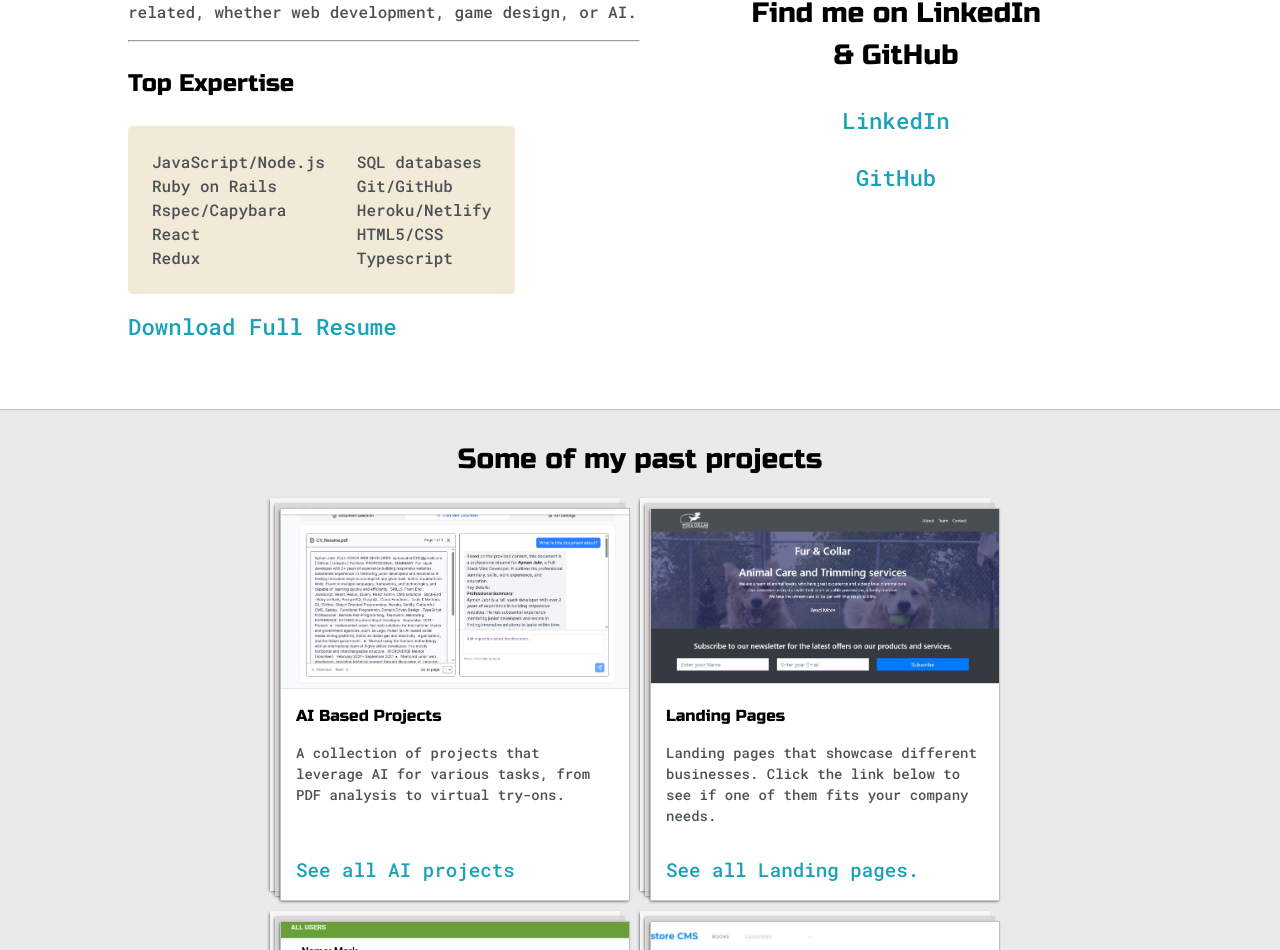
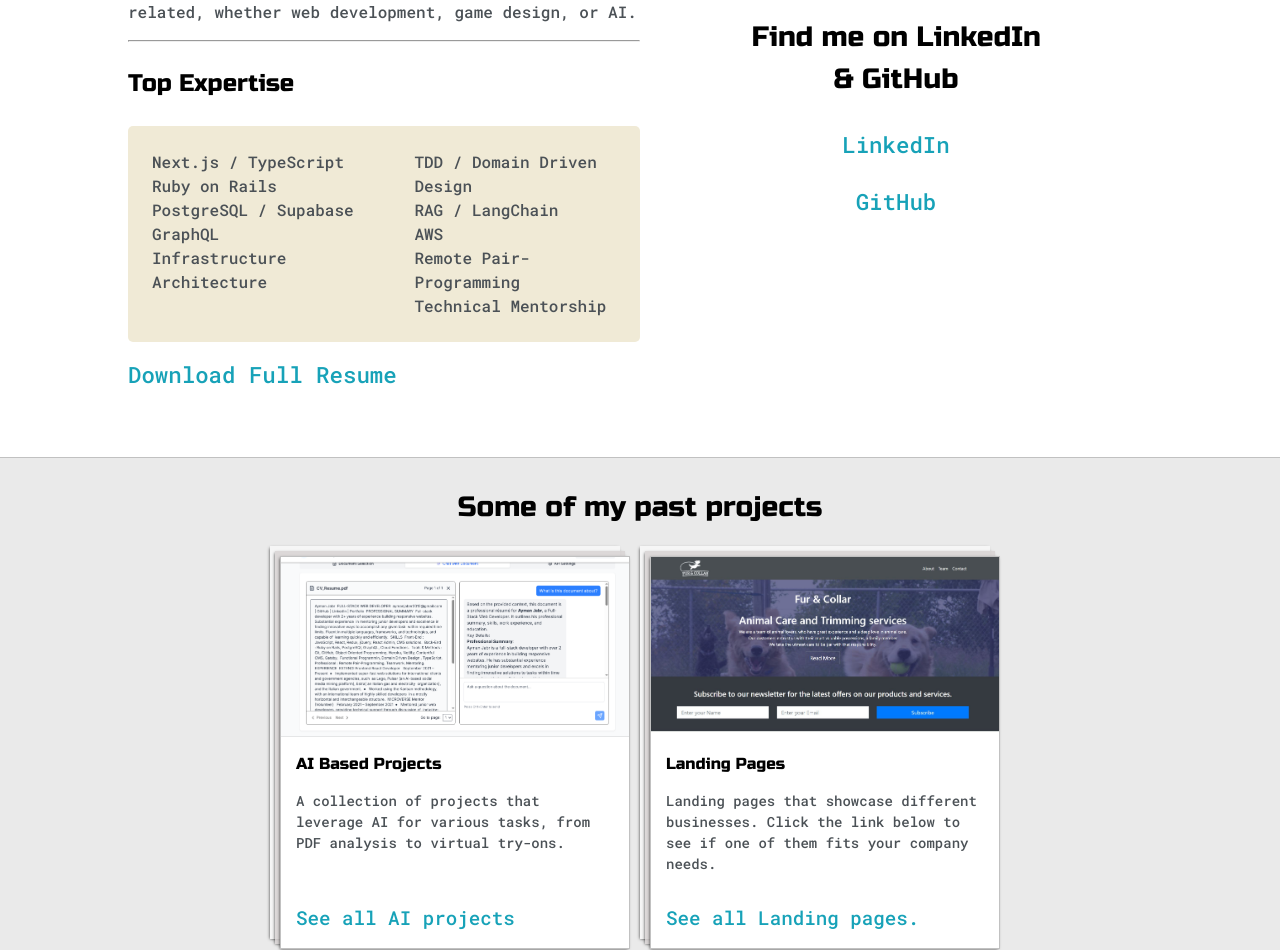
Before and after one commit to AymanJabr/AymanJabr-Portafolio, a Next.js app: page / in a window 1280 px wide. Shown: the part 986-1936 px from the top of the page. Built offline with nearby package versions, Linux system fonts and the light colour scheme.

Commit message:
chore: update resume and skills

```diff
--- a/src/app/(projects)/ai-projects/page.tsx
+++ b/src/app/(projects)/ai-projects/page.tsx
@@ -10,7 +10,7 @@ const AiProjects = () => {
                     title="AI-Pdf-Analyzer"
                     imageSrc="/images/pdf-analyzer.png"
                     imageAlt="AI-Pdf-Analyzer"
-                    intro="A Next.js application that allows users to upload PDF documents, extract text using OCR, and ask natural language questions about the content using AI."
+                    intro="Allows users to upload PDF documents, extract text using OCR, RAG, and ask natural language questions about the content using AI. It provides links to it's responses from the proviided pdf itself"
                     liveLink="https://ai-pdf-analyser.netlify.app/"
                     sourceLink="https://github.com/AymanJabr/AI-PDF-Analyser"
                 />
--- a/src/app/components/About.tsx
+++ b/src/app/components/About.tsx
@@ -22,24 +22,24 @@ const About = () => {
 
                         <div className="skills-grid">
                             <ul className="skills-column">
-                                <li>JavaScript/Node.js</li>
+                                <li>Next.js / TypeScript</li>
                                 <li>Ruby on Rails</li>
-                                <li>Rspec/Capybara</li>
-                                <li>React</li>
-                                <li>Redux</li>
+                                <li>PostgreSQL / Supabase</li>
+                                <li>GraphQL</li>
+                                <li>Infrastructure Architecture</li>
                             </ul>
 
                             <ul className="skills-column">
-                                <li>SQL databases</li>
-                                <li>Git/GitHub</li>
-                                <li>Heroku/Netlify</li>
-                                <li>HTML5/CSS</li>
-                                <li>Typescript</li>
+                                <li>TDD / Domain Driven Design</li>
+                                <li>RAG / LangChain</li>
+                                <li>AWS</li>
+                                <li>Remote Pair-Programming</li>
+                                <li>Technical Mentorship</li>
                             </ul>
                         </div>
 
                         <p>
-                            <a target="_blank" href="/CV_Resume.pdf">Download Full Resume</a>
+                            <a target="_blank" href="/achievements_focused_resume.pdf">Download Full Resume</a>
                         </p>
                     </div>
 
```
Also changed, not shown: 2 other files (tests, documents, lock files or other folders).
